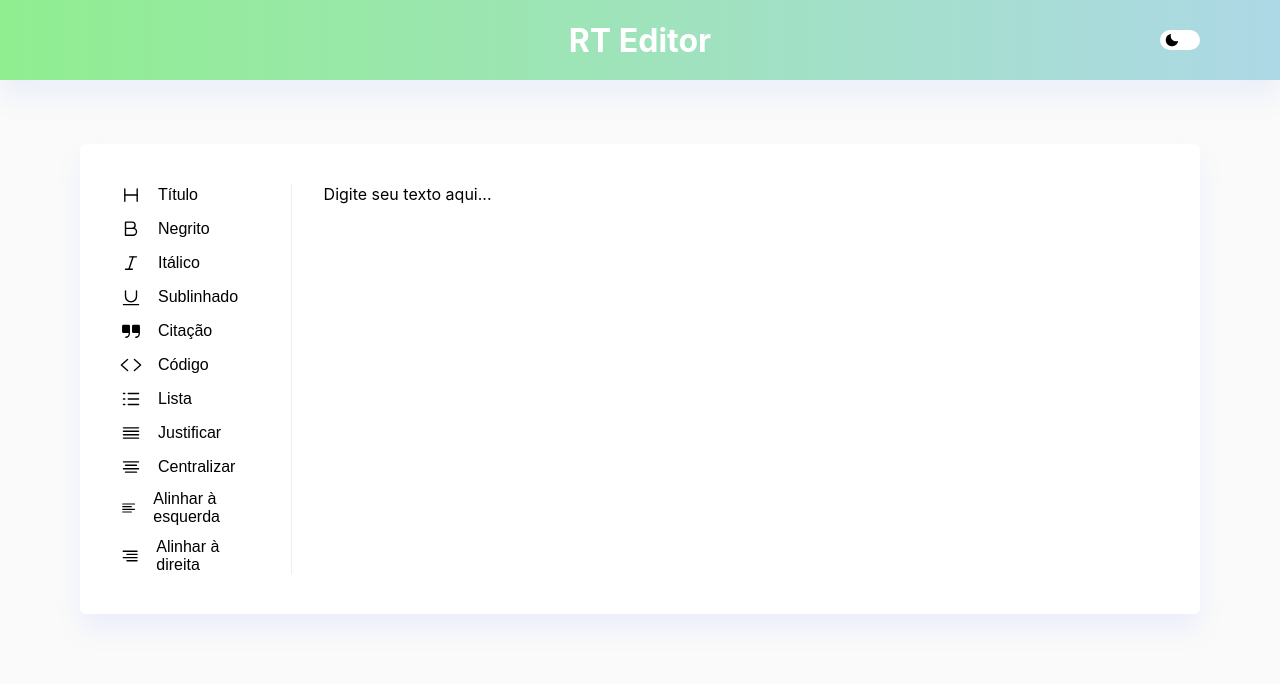
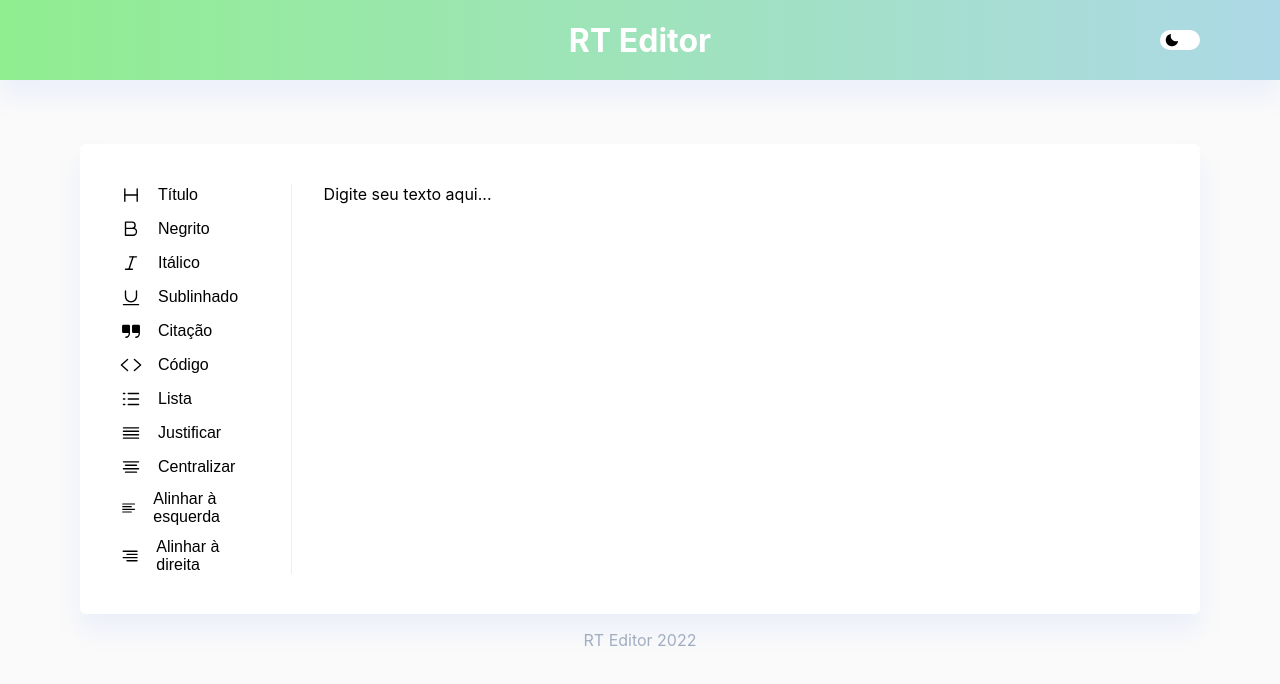
Before and after one commit to RafaelC77/rich-text-editor, a React (Create React App) app: page / in a window 1280 px wide. Shown: the top 684 px of the page. Built offline with nearby package versions, Linux system fonts and the light colour scheme.

Commit message:
feat: add footer

```diff
--- a/src/App.tsx
+++ b/src/App.tsx
@@ -270,6 +270,7 @@ export function App() {
               </Slate>
             </div>
           </main>
+          <footer>RT Editor 2022</footer>
         </div>
       </div>
     </>
--- a/src/index.css
+++ b/src/index.css
@@ -111,6 +111,12 @@ main button span {
   width: 100%;
 }
 
+footer {
+  text-align: center;
+  margin-top: 1rem;
+  color: #a0aec0;
+}
+
 .dark-theme {
   background: #171923;
   color: white;
```
